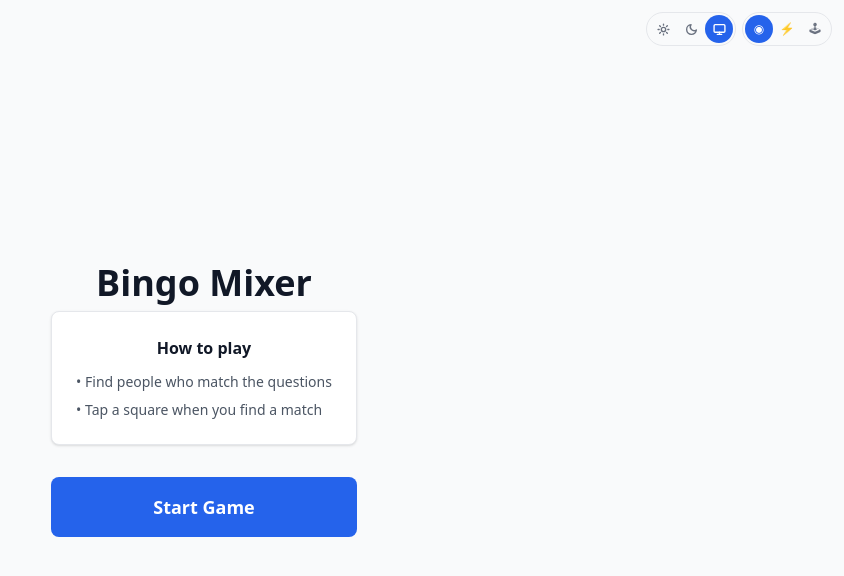
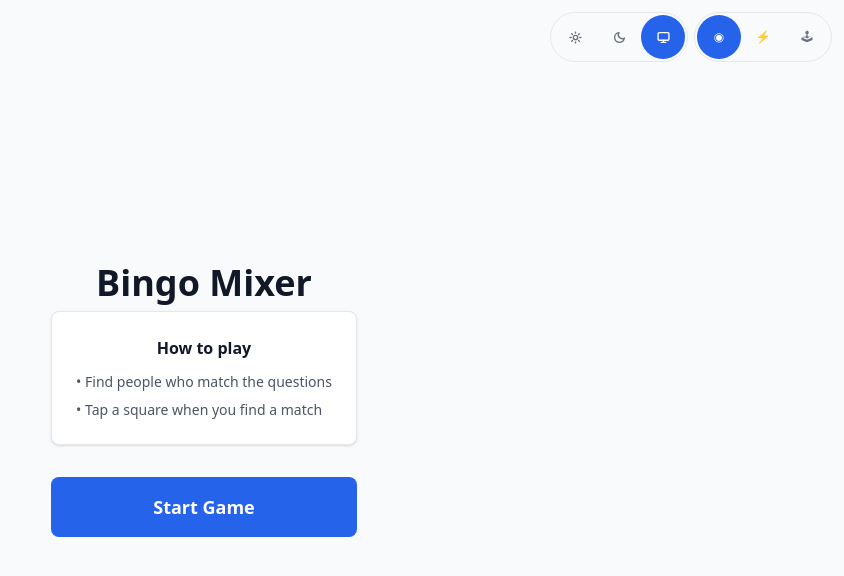
Before and after one commit to cadamus/2026-04-22-vscode-agent-lab-soc-ops, a React (Vite) app: page / in a window 1280 px wide. Shown: the top 576 px of the page, without its empty margins (436-1280 px from the left). Built offline with nearby package versions, Linux system fonts and the light colour scheme.

Commit message:
fix: support color modes across specialty themes

```diff
--- a/src/components/BingoSquare.tsx
+++ b/src/components/BingoSquare.tsx
@@ -8,7 +8,7 @@ interface BingoSquareProps {
 
 export function BingoSquare({ square, isWinning, onClick }: BingoSquareProps) {
   const baseClasses =
-    'relative flex items-center justify-center p-1 text-center border border-line rounded transition-all duration-150 select-none min-h-[60px] text-xs leading-tight';
+    'relative flex items-center justify-center p-1 text-center border border-line rounded transition-all duration-150 select-none min-h-[60px] text-xs leading-tight pixel-border';
 
   const stateClasses = square.isMarked
     ? isWinning
--- a/src/components/GameScreen.tsx
+++ b/src/components/GameScreen.tsx
@@ -23,7 +23,7 @@ export function GameScreen({
       <header className="flex items-center justify-between p-3 bg-surface border-b border-line">
         <button
           onClick={onReset}
-          className="text-muted text-sm px-3 py-1.5 rounded active:bg-surface-hover"
+          className="text-muted text-sm px-3 min-h-[44px] rounded active:bg-surface-hover"
         >
           ← Back
         </button>
--- a/src/components/ThemeControls.tsx
+++ b/src/components/ThemeControls.tsx
@@ -48,18 +48,13 @@ const THEMES: { value: ThemeName; icon: string; label: string }[] = [
 export function ThemeControls() {
   const { colorMode, theme, setColorMode, setTheme } = useTheme();
 
-  const isSpecialtyTheme = theme !== 'default';
-
   return (
     <div className="flex items-center gap-1.5" data-testid="theme-controls">
       {/* Light / Dark / System toggle */}
       <div
         role="group"
         aria-label="Color mode"
-        className={`flex items-center rounded-full border border-line bg-canvas p-0.5 transition-opacity ${
-          isSpecialtyTheme ? 'opacity-40 pointer-events-none' : ''
-        }`}
-        title={isSpecialtyTheme ? 'This theme includes its own color scheme' : undefined}
+        className="flex items-center rounded-full border border-line bg-canvas p-0.5"
       >
         {MODES.map(({ value, label, icon }) => (
           <button
@@ -67,7 +62,7 @@ export function ThemeControls() {
             onClick={() => setColorMode(value)}
             aria-pressed={colorMode === value}
             aria-label={label}
-            className={`flex items-center justify-center w-7 h-7 rounded-full transition-colors ${
+            className={`flex items-center justify-center w-11 h-11 rounded-full transition-colors ${
               colorMode === value
                 ? 'bg-accent text-white'
                 : 'text-muted hover:text-secondary'
@@ -90,7 +85,7 @@ export function ThemeControls() {
             onClick={() => setTheme(value)}
             aria-pressed={theme === value}
             aria-label={label}
-            className={`flex items-center justify-center w-7 h-7 rounded-full text-xs transition-colors ${
+            className={`flex items-center justify-center w-11 h-11 rounded-full text-xs transition-colors ${
               theme === value
                 ? 'bg-accent text-white'
                 : 'text-muted hover:text-secondary'
--- a/src/index.css
+++ b/src/index.css
@@ -68,30 +68,73 @@
   --theme-font: system-ui, -apple-system, sans-serif;
 }
 
-/* Cyberpunk Neon theme */
+/* Cyberpunk Neon theme: light variant */
 [data-theme="cyberpunk"] {
+  --canvas: #fff4fb;
+  --surface: #ffffff;
+  --surface-hover: #ffe6f5;
+  --line: #f5b4df;
+  --primary: #2f1233;
+  --secondary: #71376f;
+  --muted: #9a68a1;
+  --accent: #ff00a8;
+  --accent-light: #ff4fc6;
+  --marked: #d5fff0;
+  --marked-border: #00c97f;
+  --marked-fg: #06694b;
+  --winning: #ffe1fb;
+  --winning-border: #ff4fc6;
+  --winning-fg: #7b146f;
+  --bingo: #ffe1fb;
+  --bingo-fg: #7b146f;
+  --theme-font: "Share Tech Mono", monospace;
+}
+
+/* Cyberpunk Neon theme: dark variant */
+.dark[data-theme="cyberpunk"] {
   --canvas: #0a0a12;
   --surface: #12121e;
   --surface-hover: #1e1e32;
   --line: #ff00cc33;
-  --primary: #e0d0ff;
-  --secondary: #a090cc;
-  --muted: #6060aa;
+  --primary: #f3dcff;
+  --secondary: #cba3df;
+  --muted: #8e7bb6;
   --accent: #ff00cc;
   --accent-light: #ff44dd;
   --marked: #001a0a;
   --marked-border: #00ff88;
-  --marked-fg: #00ff88;
+  --marked-fg: #5cffb6;
   --winning: #1a0020;
   --winning-border: #ff00ff;
   --winning-fg: #ff88ff;
   --bingo: #1a0020;
   --bingo-fg: #ff00ff;
-  --theme-font: "Share Tech Mono", monospace;
 }
 
-/* Pixel Arcade Style theme */
+/* Pixel Arcade Style theme: light variant */
 [data-theme="pixel-arcade"] {
+  --canvas: #fff7d6;
+  --surface: #fffef2;
+  --surface-hover: #fff1a6;
+  --line: #2636a6;
+  --primary: #1f2673;
+  --secondary: #574db8;
+  --muted: #7b72d3;
+  --accent: #e53935;
+  --accent-light: #ff6f61;
+  --marked: #dbffd6;
+  --marked-border: #11a83a;
+  --marked-fg: #106421;
+  --winning: #ffe2a8;
+  --winning-border: #ff8f00;
+  --winning-fg: #763a00;
+  --bingo: #ffe2a8;
+  --bingo-fg: #763a00;
+  --theme-font: "Press Start 2P", monospace;
+}
+
+/* Pixel Arcade Style theme: dark variant */
+.dark[data-theme="pixel-arcade"] {
   --canvas: #000080;
   --surface: #0000aa;
   --surface-hover: #0000cc;
@@ -109,11 +152,10 @@
   --winning-fg: #ffff00;
   --bingo: #550000;
   --bingo-fg: #ffff00;
-  --theme-font: "Press Start 2P", monospace;
 }
 
 @layer utilities {
-  .pixel-border {
+  [data-theme="pixel-arcade"] .pixel-border {
     box-shadow: -2px 0 0 0 var(--line), 2px 0 0 0 var(--line), 0 -2px 0 0 var(--line), 0 2px 0 0 var(--line);
   }
 }
```
Also changed, not shown: 1 other file (tests, documents, lock files or other folders).
